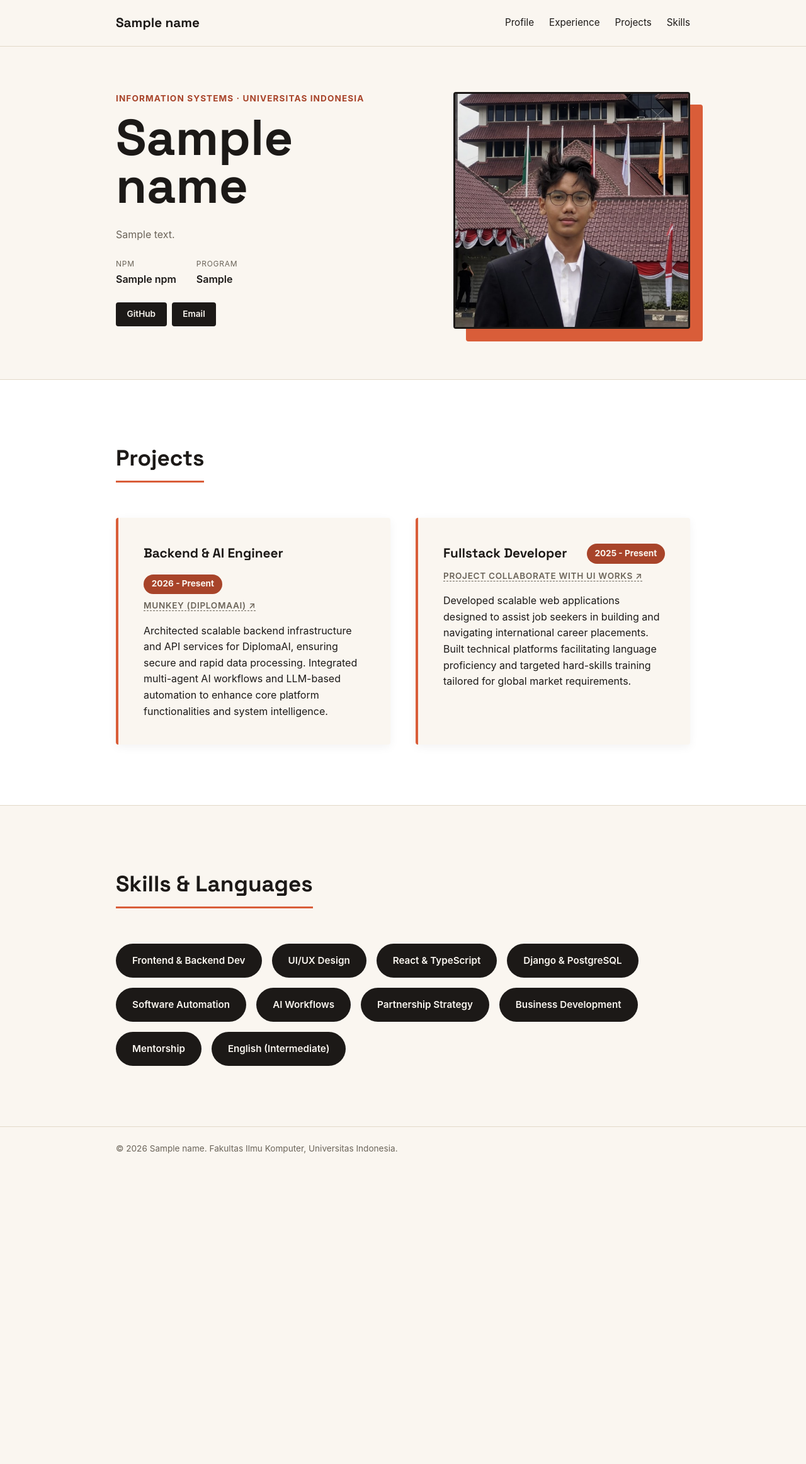
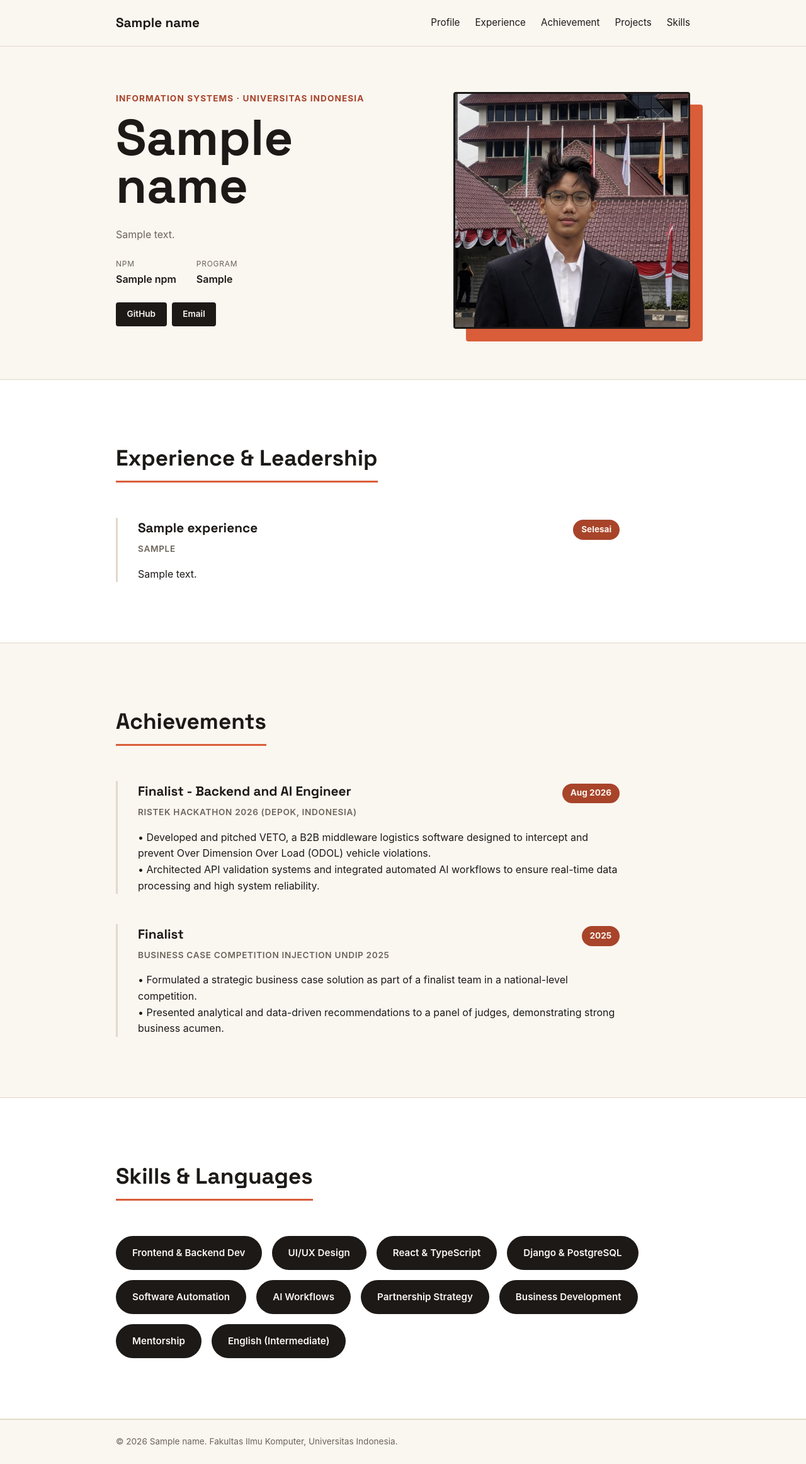
Before and after one commit to iqbalvirdiansyah/myportofolio, a Django app: template templates/index.html in a window 1280 px wide. Shown: the whole page at 63% size. Before the commit the page ends 1831 px from the top, so only its background shows below. Run offline with Django 5.2, Linux system fonts and the light colour scheme; the template is opened without the code that fills it: most values are stand-ins (such as "Sample title", 1, 10 or a date in 2020).

Commit message:
pisah project dan detail project ke page yang berbeda dan buat template

```diff
--- a/main/urls.py
+++ b/main/urls.py
@@ -1,9 +1,11 @@
 from django.urls import path
-from main.views import show_main, show_experience
+from main.views import show_main, show_experience, show_projects, show_project_detail
 
 app_name = "main"
 
 urlpatterns = [
     path("", show_main, name="show_main"),
     path("experience/", show_experience, name="show_experience"),
+    path("projects/", show_projects, name="show_projects"),
+    path("projects/<uuid:id>/", show_project_detail, name="show_project_detail"),
 ]
--- a/templates/index.html
+++ b/templates/index.html
@@ -17,8 +17,9 @@
             <a href="{% url 'main:show_main' %}" class="brand">{{ name }}</a>
             <nav>
                 <a href="{% url 'main:show_main' %}">Profile</a>
-                <a href="{% url 'main:show_experience' %}">Experience</a>
-                <a href="{% url 'main:show_main' %}#projects">Projects</a>
+                <a href="{% url 'main:show_main' %}#experience">Experience</a>
+                <a href="{% url 'main:show_main' %}#achievement">Achievement</a>
+                <a href="{% url 'main:show_projects' %}">Projects</a>
                 <a href="{% url 'main:show_main' %}#skills">Skills</a>
             </nav>
         </div>
@@ -57,34 +58,63 @@
             </div>
         </section>
 
-        <!-- Projects Section (Work Experience) -->
-        <section class="section-block bg-alt" id="projects">
+        <!-- Experience Section -->
+        <section class="section-block bg-alt" id="experience">
             <div class="container">
-                <h2 class="section-title">Projects</h2>
-                <div class="card-grid">
-                    <article class="content-card">
-                        <div class="card-header">
-                            <h3 class="role">Backend & AI Engineer</h3>
-                            <span class="period">2026 - Present</span>
+                <h2 class="section-title">Experience & Leadership</h2>
+                <div class="list-layout">
+                    {% for experience in experience_list %}
+                    <article class="list-item">
+                        <div class="item-header">
+                            <h3 class="role">{{ experience.title }}</h3>
+                            <span class="period">
+                                {% if experience.is_ongoing %}Sedang berlangsung{% else %}Selesai{% endif %}
+                            </span>
                         </div>
-                        <p class="organization"><a href="https://munkey-zeta.vercel.app/" target="_blank" style="color: inherit; text-decoration: none; border-bottom: 1px dashed currentColor;">Munkey (DiplomaAI) ↗</a></p>
-                        <p class="description">Architected scalable backend infrastructure and API services for DiplomaAI, ensuring secure and rapid data processing. Integrated multi-agent AI workflows and LLM-based automation to enhance core platform functionalities and system intelligence.</p>
+                        <p class="organization">{{ experience.get_category_display }}</p>
+                        <p class="description">{{ experience.description }}</p>
+                    </article>
+                    {% empty %}
+                    <p class="empty-state" style="color: var(--text-muted);">Belum ada pengalaman yang ditambahkan.</p>
+                    {% endfor %}
+                </div>
+            </div>
+        </section>
+
+        <!-- Achievement Section -->
+        <section class="section-block" id="achievement">
+            <div class="container">
+                <h2 class="section-title">Achievements</h2>
+                <div class="list-layout">
+                    <article class="list-item">
+                        <div class="item-header">
+                            <h3 class="role">Finalist - Backend and AI Engineer</h3>
+                            <span class="period">Aug 2026</span>
+                        </div>
+                        <p class="organization">RISTEK Hackathon 2026 (Depok, Indonesia)</p>
+                        <p class="description">
+                            • Developed and pitched VETO, a B2B middleware logistics software designed to intercept and prevent Over Dimension Over Load (ODOL) vehicle violations.<br>
+                            • Architected API validation systems and integrated automated AI workflows to ensure real-time data processing and high system reliability.
+                        </p>
                     </article>
 
-                    <article class="content-card">
-                        <div class="card-header">
-                            <h3 class="role">Fullstack Developer</h3>
-                            <span class="period">2025 - Present</span>
+                    <article class="list-item">
+                        <div class="item-header">
+                            <h3 class="role">Finalist</h3>
+                            <span class="period">2025</span>
                         </div>
-                        <p class="organization"><a href="https://lingua-phi.vercel.app/" target="_blank" style="color: inherit; text-decoration: none; border-bottom: 1px dashed currentColor;">Project Collaborate with UI Works ↗</a></p>
-                        <p class="description">Developed scalable web applications designed to assist job seekers in building and navigating international career placements. Built technical platforms facilitating language proficiency and targeted hard-skills training tailored for global market requirements.</p>
+                        <p class="organization">Business Case Competition Injection UNDIP 2025</p>
+                        <p class="description">
+                            • Formulated a strategic business case solution as part of a finalist team in a national-level competition.<br>
+                            • Presented analytical and data-driven recommendations to a panel of judges, demonstrating strong business acumen.
+                        </p>
                     </article>
                 </div>
             </div>
         </section>
 
         <!-- Skills Section -->
-        <section class="section-block" id="skills">
+        <section class="section-block bg-alt" id="skills">
             <div class="container">
                 <h2 class="section-title">Skills & Languages</h2>
                 <div class="skills-grid">
```
Also changed, not shown: main/views.py (+19 -1 lines), templates/project_detail.html (added, +55 -0 lines), templates/projects.html (renamed from templates/experience.html, +17 -23 lines).
